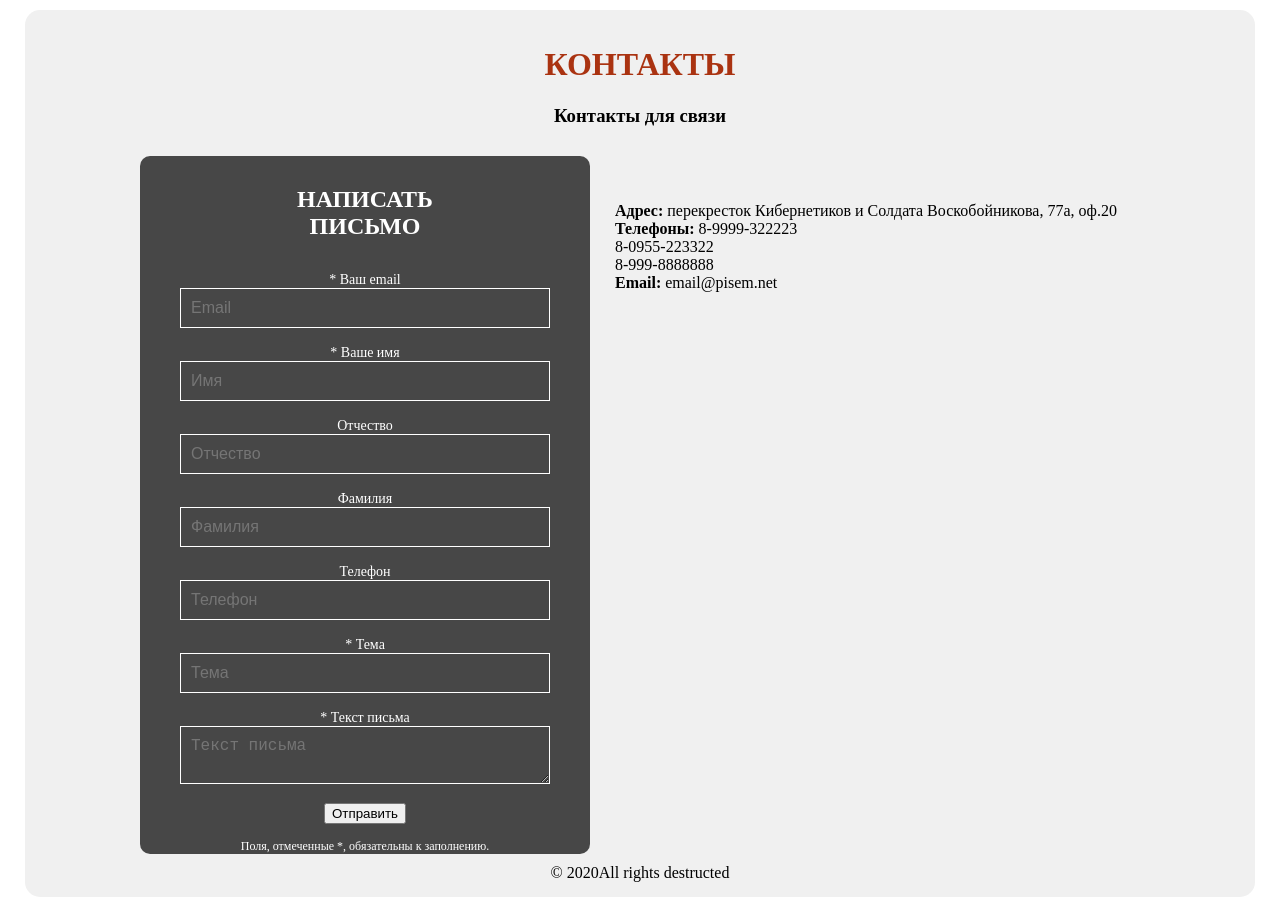
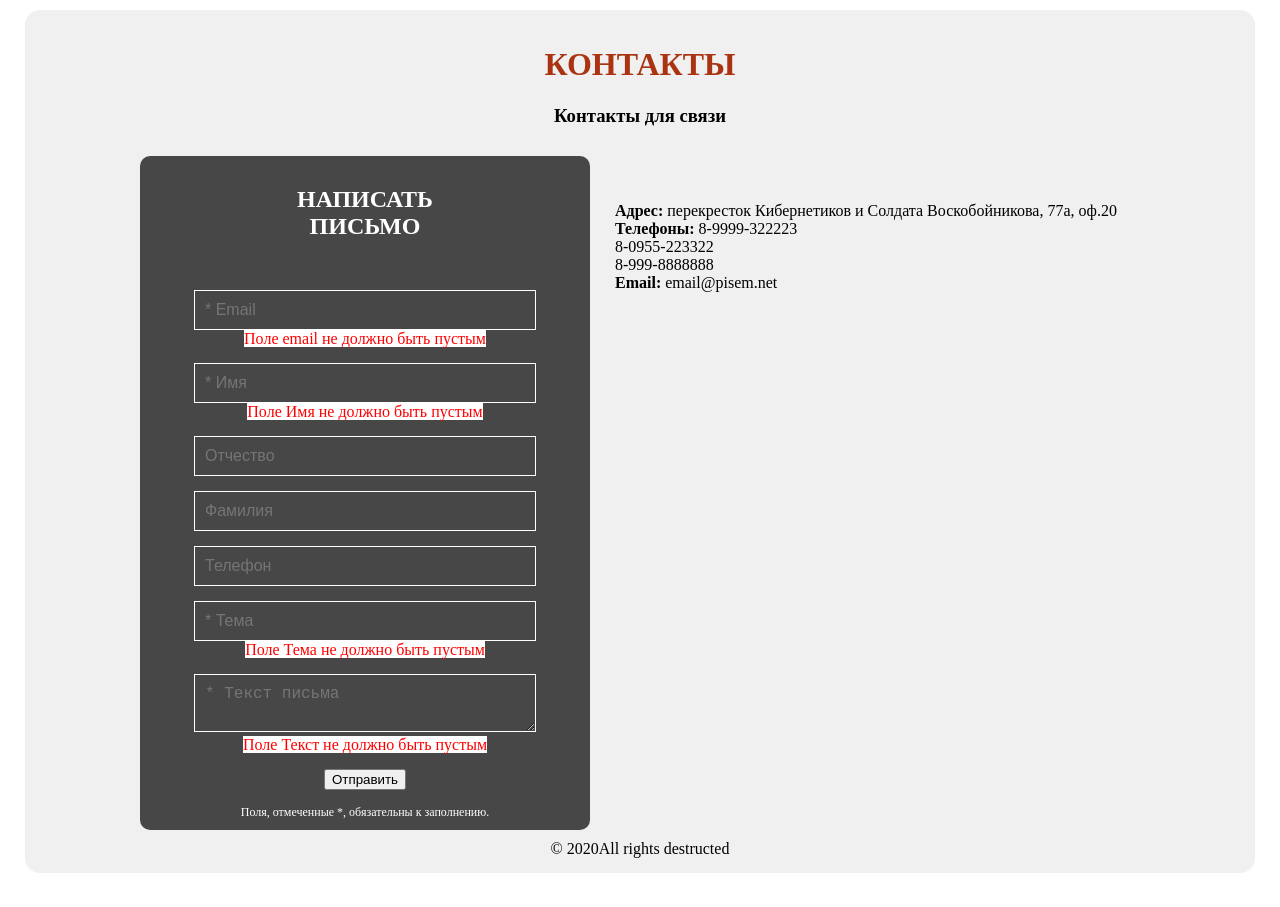
Before and after one commit to svoyparen/nuxtcontacts, a Nuxt app: page / in a window 1280 px wide. After the commit the page ends 883 px from the top, so only its background shows below. Built offline with nearby package versions, Linux system fonts and the light colour scheme.

Commit message:
Add files via upload

```diff
--- a/pages/index.vue
+++ b/pages/index.vue
@@ -3,55 +3,47 @@
 		<div class="form">
 			<h1>Написать письмо</h1>
 				<form id="post_form" @submit.prevent="submitForm">
+					<fieldset v-bind:disabled=ifFormSend>
 						<span class="send_message" v-if="send">Письмо успешно отправлено!</span>
 						<div class="input-form">
-						<label for="email">* Ваш email</label>
-						<!--<input type="text" placeholder="Email" v-model.trim="email" :class="{invalid: ($v.email.$dirty && !$v.email.required) || ($v.email.$dirty && !$v.email.email)}">
-						<input type="email" placeholder="Email" v-model.trim="email" @blur="isIncorrectEmail">-->
-						<input type="email" placeholder="Email" v-model.trim="email">
-						<span class="helper-text invalid" v-if="submitted && !$v.email.required">Поле email не должно быть пустым</span>
-						<span class="helper-text invalid" v-if="submitted && !$v.email.email">Введите корректный email</span>
-						<span class="helper-text invalid" v-if="submitted && !$v.email.minLength">Поле email не должно быть меньше 8-и знаков</span>
+							<input type="text" placeholder="* Email" v-model.trim="email">
+							<span class="helper-text invalid" v-if="!$v.email.required">Поле email не должно быть пустым</span>
+							<span class="helper-text invalid" v-if="!$v.email.email">Введите корректный email</span>
 						</div>
 						<div class="input-form">
-						<label for="firstName">* Ваше имя</label>
-						<input type="text" placeholder="Имя" v-model.trim="firstName" id="firstName" name="firstName">
-						<span class="helper-text invalid" v-if="submitted && !$v.firstName.required">Поле Имя не должно быть пустым</span>
-						<span class="helper-text invalid" v-if="submitted && !$v.firstName.minLength">Поле Имя не должно быть меньше 3-х знаков</span>
+							<input type="text" placeholder="* Имя" v-model.trim="firstName">
+							<span class="helper-text invalid" v-if="!$v.firstName.required">Поле Имя не должно быть пустым</span>
+							<span class="helper-text invalid" v-if="!$v.firstName.minLength">Поле Имя не должно быть меньше 3-х знаков</span>
 						</div>
 						<div class="input-form">
-						<label for="middleName">Отчество</label>
 							<input type="text" placeholder="Отчество" v-model.trim="middleName">
-						<span class="helper-text invalid" v-if="submitted && !$v.middleName.maxLength">Поле Отчество должно содержать не более 255-ти букв</span>
+							<span class="helper-text invalid" v-if="!$v.middleName.maxLength">Поле Отчество не должно быть более 255-ти символов</span>
 						</div>
 						<div class="input-form">
-						<label for="lastName">Фамилия</label>
 							<input type="text" placeholder="Фамилия" v-model.trim="lastName">
-						<span class="helper-text invalid" v-if="submitted && !$v.lastName.maxLength">Поле Фамилия должно содержать не более 255-ти букв</span>
+							<span class="helper-text invalid" v-if="!$v.lastName.maxLength">Поле Фамилия не должно быть более 255-ти символов</span>
 						</div>
 						<div class="input-form">
-						<label for="phoneNumber">Телефон</label>
 							<input type="text" placeholder="Телефон" v-model.trim="phoneNumber">
-						<span class="helper-text invalid" v-if="submitted && !$v.phoneNumber.minLength">Поле Телефон должно содержать не меньше 11-ти цифр</span>
-						<span class="helper-text invalid" v-if="submitted && !$v.phoneNumber.maxLength">Поле Телефон должно содержать не больше 11-ти цифр</span>
+							<span class="helper-text invalid" v-if="!$v.phoneNumber.minLength">Поле Телефон не должно быть меньше 11-ти цифр</span>
+							<span class="helper-text invalid" v-if="!$v.phoneNumber.maxLength">Поле Телефон не должно быть больше 11-ти цифр</span>
+						</div>
+
+						<div class="input-form">
+							<input type="text" placeholder="* Тема" v-model.trim="title">
+							<span class="helper-text invalid" v-if="!$v.title.required">Поле Тема не должно быть пустым</span>
 						</div>
 						<div class="input-form">
-						<label for="title">* Тема</label>
-						<input type="text" placeholder="Тема" v-model.trim="title">
-						<span class="helper-text invalid" v-if="submitted && !$v.title.required">Поле Тема не должно быть пустым</span>
-						<span class="helper-text invalid" v-if="submitted && !$v.title.maxLength">Поле Тема не должно быть более 255-ти знаков</span>
+							<textarea name="text" placeholder="* Текст письма" v-model="text"></textarea>
+							<span class="helper-text invalid" v-if="!$v.text.required">Поле Текст не должно быть пустым</span>
+							<span class="helper-text invalid" v-if="!$v.text.maxLength">Поле Текст не должно содержать более 2048 символов</span>
 						</div>
 						<div class="input-form">
-						<label for="text">* Текст письма</label>
-						<textarea name="text" placeholder="Текст письма" v-model="text"></textarea>
-						<span class="helper-text invalid" v-if="submitted && !$v.text.required">Поле Текст не должно быть пустым</span>
-					</div>
-					<div class="input-form">
-						<!--<button v-on:click="submitForm" type="submit">Отправить</button>-->
 							<button type="submit">Отправить</button>
+
 						</div>
 						<div class="message">Поля, отмеченные *, обязательны к заполнению.</div>
-
+					</fieldset>
 				</form>
 		</div>
 
@@ -88,6 +80,9 @@
 		background-color: #fff;
 		color:green;
 	}
+	fieldset {
+		border:0px;
+	}
 </style>
 
 <script>
@@ -97,11 +92,13 @@
 	Vue.use(Vuelidate)
 	import { required, minLength, maxLength, email, text, number, string } from "vuelidate/lib/validators"
 
-	//const regex_email = '/^[a-zA-Z0-9а-яА-Я._-&]+@([a-zA-Z0-9а-яА-Я._-&]++.[a-zA-Z | рф]2-4)+$/'
 	//const regex_email = '/^[a-zA-Z0-9._-&]+@([a-zA-Z0-9._-&]++.[a-zA-Z]2-5)+$/'
 	//const regex_phone = '/^(\d)11$/'
 	export default {
 		data: () => ({
+			submitStatus: null,
+			send: false,
+			ifFormSend: false,
 			email: '',
 			firstName: '',
 			lastName: '',
@@ -109,35 +106,30 @@
 			title: '',
 			text: '',
 			phoneNumber: '',
-				submitted: false,
-				send: false
+
 		}),
 		validations: {
 			email: {email, required, minLength:minLength(8),maxLength: maxLength(255)},
 			title: {string, required, minLength:minLength(4),maxLength: maxLength(255)},
 			firstName: {string, required, minLength:minLength(3),maxLength: maxLength(255)},
+			text: {required, minLength:minLength(50), maxLength: maxLength(2048), text},
 			lastName: {maxLength: maxLength(255), string},
 			middleName: {maxLength: maxLength(255), string},
-			text: {required, minLength:minLength(50), maxLength: maxLength(2048), text},
 			// правило не работает. не нашел пока нужное свойство для точного указания количества и в цифрах. Может регулярным выражением?
 			phoneNumber: { minLength: minLength(11), maxLength: maxLength(11), number},
 		},
 		methods: {
-			submitForm (event) {
-				this.submitted = true;
-				axios.post('https://test.cornapi.ru/feedback', {
-					firstName: this.firstName,
-					lastName: this.lastName,
-					middleName: this.middleName,
-					title: this.title,
-					email: this.email,
-					text: this.text,
-					phoneNumber: this.phoneNumber
-				}).then( res => {
-					this.send = true
-					//alert('Smth res ' + res)
-					// TODO очистка формы
-					event.target.reset()
+			async submitForm(event){
+					this.ifFormSend = true
+					let {email, firstName, lastName, middleName, title, text, phoneNumber} = this
+					let response = await axios.post('https://test.cornapi.ru/feedback', {email, firstName, lastName, middleName, title, text, phoneNumber
+					}).catch( error => {
+						//alert('error ' + error)
+						this.ifFormSend = false
+						return false
+					})
+					if (this.ifFormSend != false) {
+						console.log(response)
 						this.email = ''
 						this.firstName = ''
 						this.lastName = ''
@@ -145,15 +137,11 @@
 						this.title = ''
 						this.text = ''
 						this.phoneNumber = ''
-					this.submitted = false
-				}).catch( error => {
-					this.send = false
-				}).finally(() => {
-					return
-				})
+						this.send = true
+						this.ifFormSend = false
+					}
 				}
 		}
 	}
 
-
 </script>
```
Lines whose indentation alone changed are shown as unchanged.
